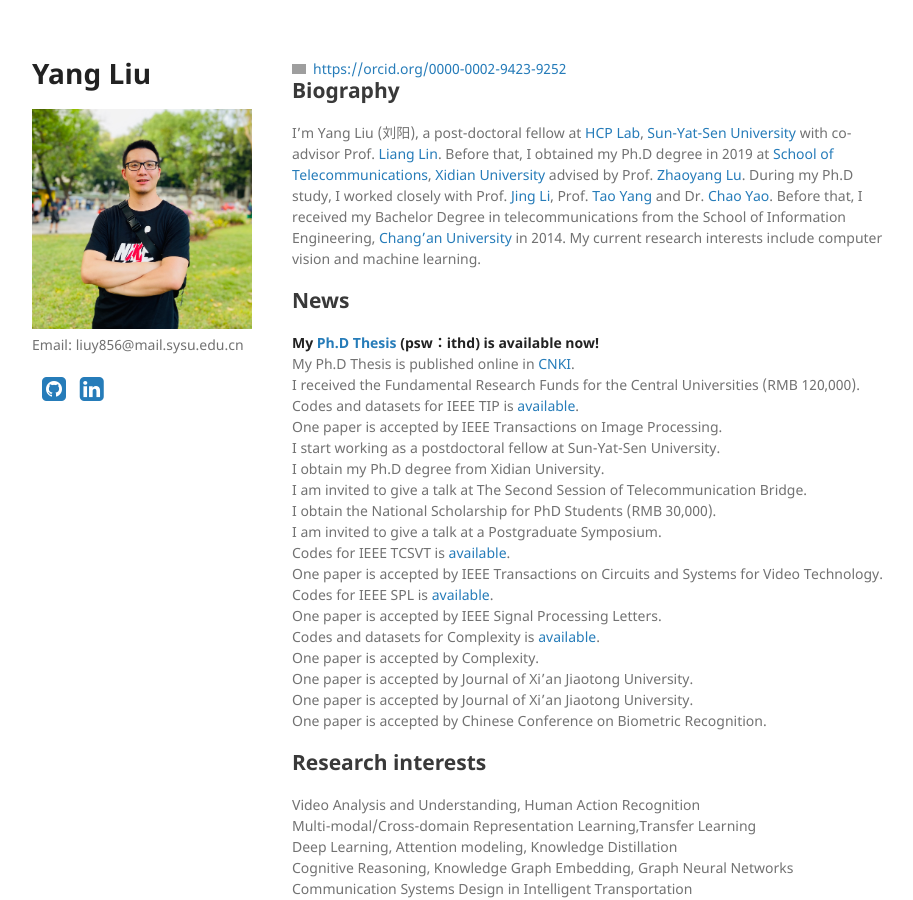
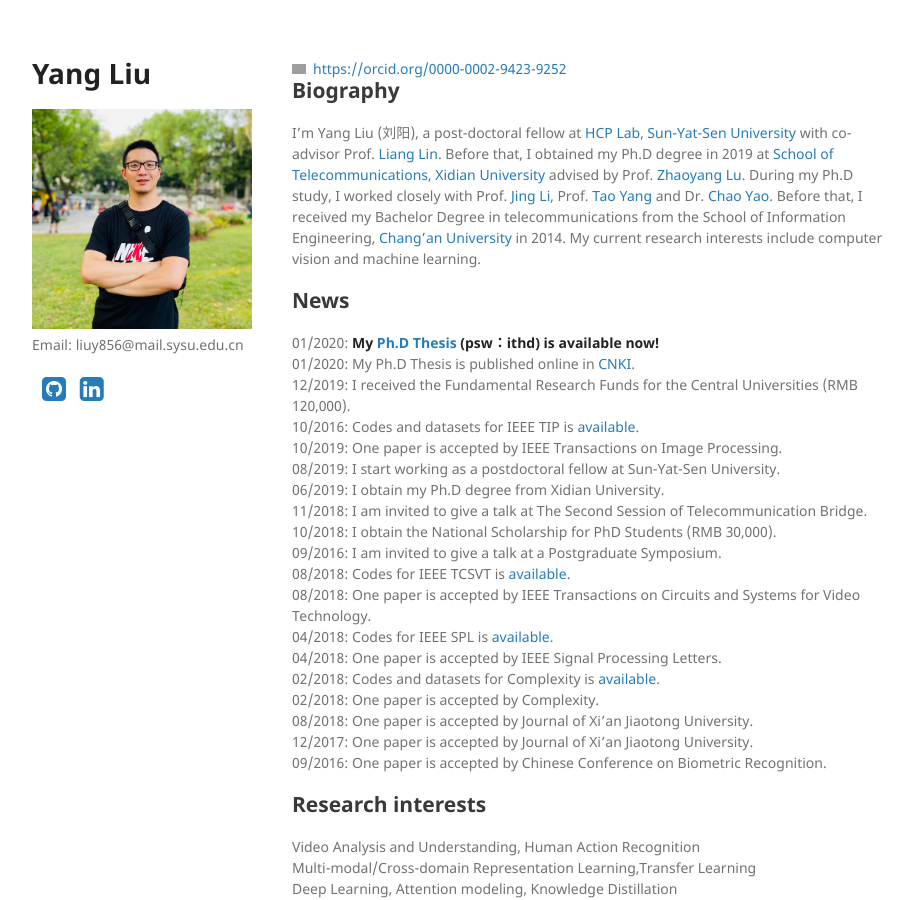
Before and after one commit to YangLiu9208/home, a Jekyll site: the page built from index.md, in a window 1280 px wide and 900 px high. Shown: the whole window, without its empty margins (178-1091 px from the left). Built offline with Jekyll 4.4.1, drawn with Linux system fonts in a browser that asks for light colours; a style sheet for code colours, icons or effects is not loaded; grey boxes are pictures that could not be loaded.

Commit message:
Update index.md

```diff
--- a/index.md
+++ b/index.md
@@ -7,25 +7,25 @@ layout: default
 I'm Yang Liu (刘阳), a post-doctoral fellow at [HCP Lab](http://www.sysu-hcp.net/home/), [Sun-Yat-Sen University](http://www.sysu.edu.cn/) with co-advisor Prof. [Liang Lin](http://www.linliang.net/). Before that, I obtained my Ph.D degree in 2019 at [School of Telecommunications](http://ste.xidian.edu.cn/), [Xidian University](https://www.xidian.edu.cn/) advised by Prof. [Zhaoyang Lu](http://web.xidian.edu.cn/zhylu/). During my Ph.D study, I worked closely with Prof. [Jing Li](https://web.xidian.edu.cn/jingli/), Prof. [Tao Yang](https://scholar.google.com/citations?hl=en&user=Lvn4nH8AAAAJ) and Dr. [Chao Yao](https://scholar.google.com/citations?user=n6w02qoAAAAJ&hl=en). Before that, I received my Bachelor Degree in telecommunications from the School of Information Engineering, [Chang’an University](http://www.chd.edu.cn/) in 2014. My current research interests include computer vision and machine learning.
 
 ## News
-**My [Ph.D Thesis](https://pan.baidu.com/s/1-Co8GcHEa7A1rST6oe171g) (psw：ithd) is available now!**
-My Ph.D Thesis is published online in [CNKI](https://www.cnki.net/).
-I received the Fundamental Research Funds for the Central Universities (RMB 120,000).
-Codes and datasets for IEEE TIP is [available](https://yangliu9208.github.io/DIVAFN/).
-One paper is accepted by IEEE Transactions on Image Processing.
-I start working as a postdoctoral fellow at Sun-Yat-Sen University.
-I obtain my Ph.D degree from Xidian University.
-I am invited to give a talk at The Second Session of Telecommunication Bridge.
-I obtain the National Scholarship for PhD Students (RMB 30,000).
-I am invited to give a talk at a Postgraduate Symposium.
-Codes for IEEE TCSVT is [available](https://yangliu9208.github.io/JSRDA/).
-One paper is accepted by IEEE Transactions on Circuits and Systems for Video Technology.
-Codes for IEEE SPL is [available](https://yangliu9208.github.io/TSTDDs/).
-One paper is accepted by IEEE Signal Processing Letters.
-Codes and datasets for Complexity is [available](https://yangliu9208.github.io/CDFAG/).
-One paper is accepted by Complexity.
-One paper is accepted by Journal of Xi'an Jiaotong University.
-One paper is accepted by Journal of Xi'an Jiaotong University.
-One paper is accepted by Chinese Conference on Biometric Recognition.
+01/2020: **My [Ph.D Thesis](https://pan.baidu.com/s/1-Co8GcHEa7A1rST6oe171g) (psw：ithd) is available now!**
+01/2020: My Ph.D Thesis is published online in [CNKI](https://www.cnki.net/).
+12/2019: I received the Fundamental Research Funds for the Central Universities (RMB 120,000).
+10/2016: Codes and datasets for IEEE TIP is [available](https://yangliu9208.github.io/DIVAFN/).
+10/2019: One paper is accepted by IEEE Transactions on Image Processing.
+08/2019: I start working as a postdoctoral fellow at Sun-Yat-Sen University.
+06/2019: I obtain my Ph.D degree from Xidian University.
+11/2018: I am invited to give a talk at The Second Session of Telecommunication Bridge.
+10/2018: I obtain the National Scholarship for PhD Students (RMB 30,000).
+09/2016: I am invited to give a talk at a Postgraduate Symposium.
+08/2018: Codes for IEEE TCSVT is [available](https://yangliu9208.github.io/JSRDA/).
+08/2018: One paper is accepted by IEEE Transactions on Circuits and Systems for Video Technology.
+04/2018: Codes for IEEE SPL is [available](https://yangliu9208.github.io/TSTDDs/).
+04/2018: One paper is accepted by IEEE Signal Processing Letters.
+02/2018: Codes and datasets for Complexity is [available](https://yangliu9208.github.io/CDFAG/).
+02/2018: One paper is accepted by Complexity.
+08/2018: One paper is accepted by Journal of Xi'an Jiaotong University.
+12/2017: One paper is accepted by Journal of Xi'an Jiaotong University.
+09/2016: One paper is accepted by Chinese Conference on Biometric Recognition.
 
 ## Research interests
 Video Analysis and Understanding, Human Action Recognition
```
